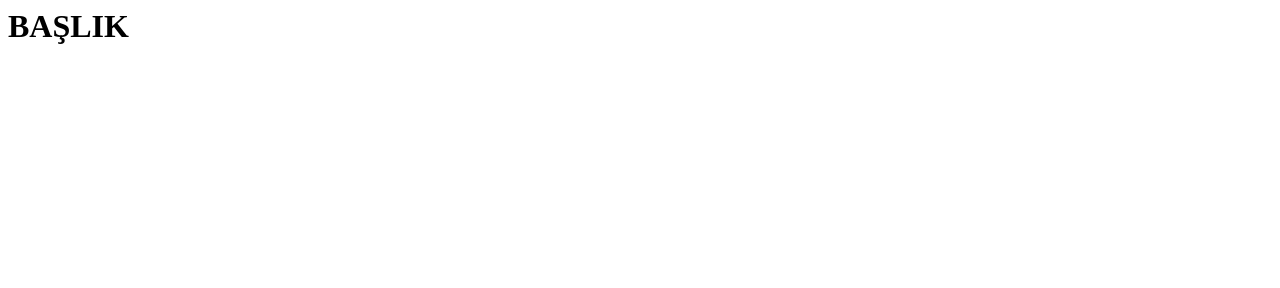
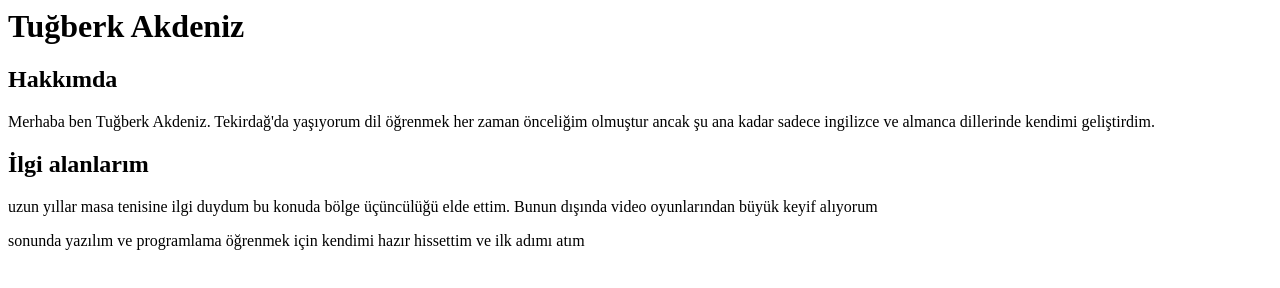
Before and after one commit to Zweiberg/htmlodev-1, a plain HTML site: page index.html in a window 1280 px wide. Drawn offline with Linux system fonts and the light colour scheme.

Commit message:
index prepared

```diff
--- a/index.html
+++ b/index.html
@@ -1 +1,10 @@
-<h1>BAŞLIK</h1>
+<h1>Tuğberk Akdeniz</h1>
+<!--h1 isim soyisim-->
+
+<h2>Hakkımda</h2>
+<p>Merhaba ben Tuğberk Akdeniz. Tekirdağ'da yaşıyorum dil öğrenmek her zaman önceliğim olmuştur
+    ancak şu ana kadar sadece ingilizce ve almanca dillerinde kendimi geliştirdim.
+</p>
+<h2>İlgi alanlarım</h2>
+<p>uzun yıllar masa tenisine ilgi duydum bu konuda bölge üçüncülüğü elde ettim. Bunun dışında video oyunlarından büyük keyif alıyorum</p>
+<p>sonunda yazılım ve programlama öğrenmek için kendimi hazır hissettim ve ilk adımı atım</p>
```
